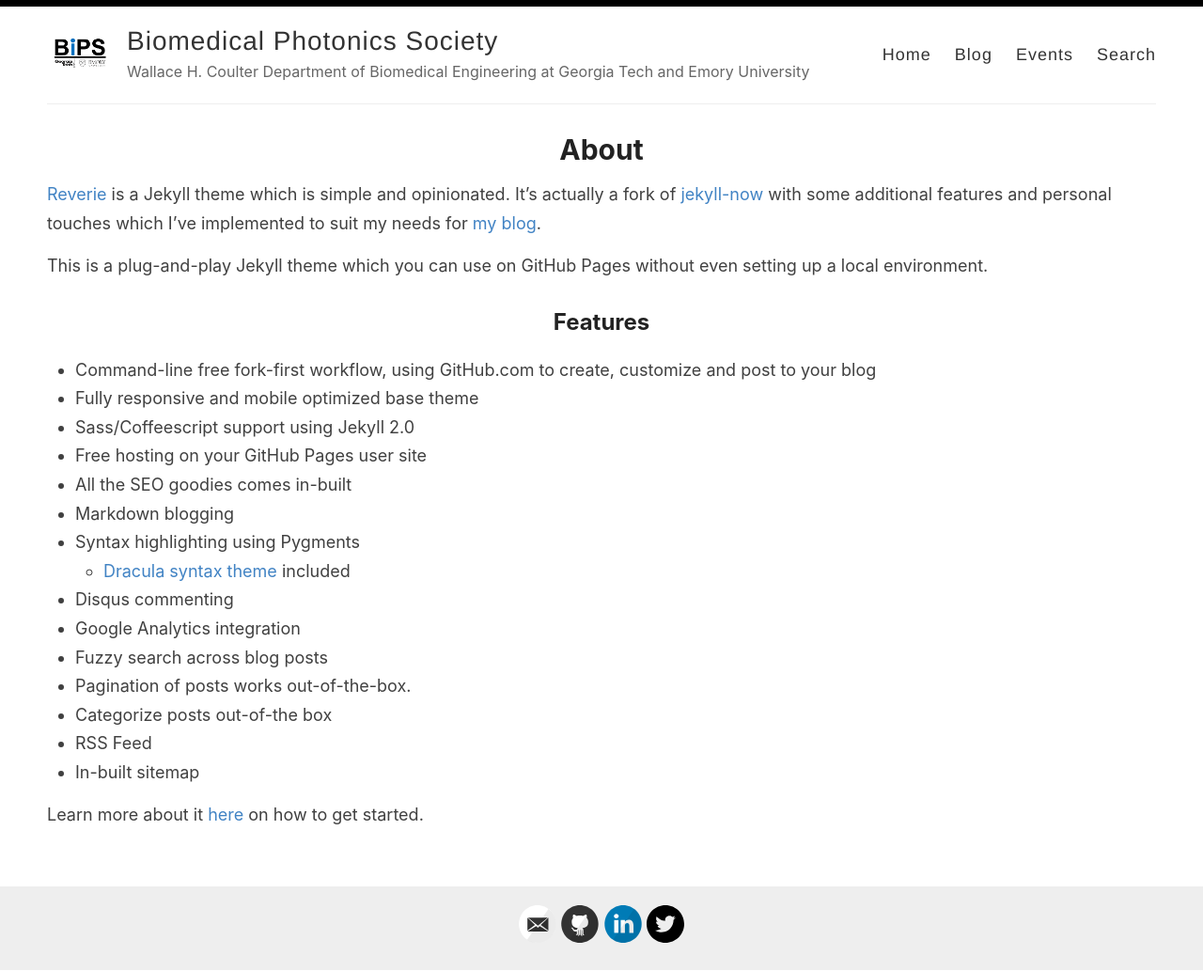
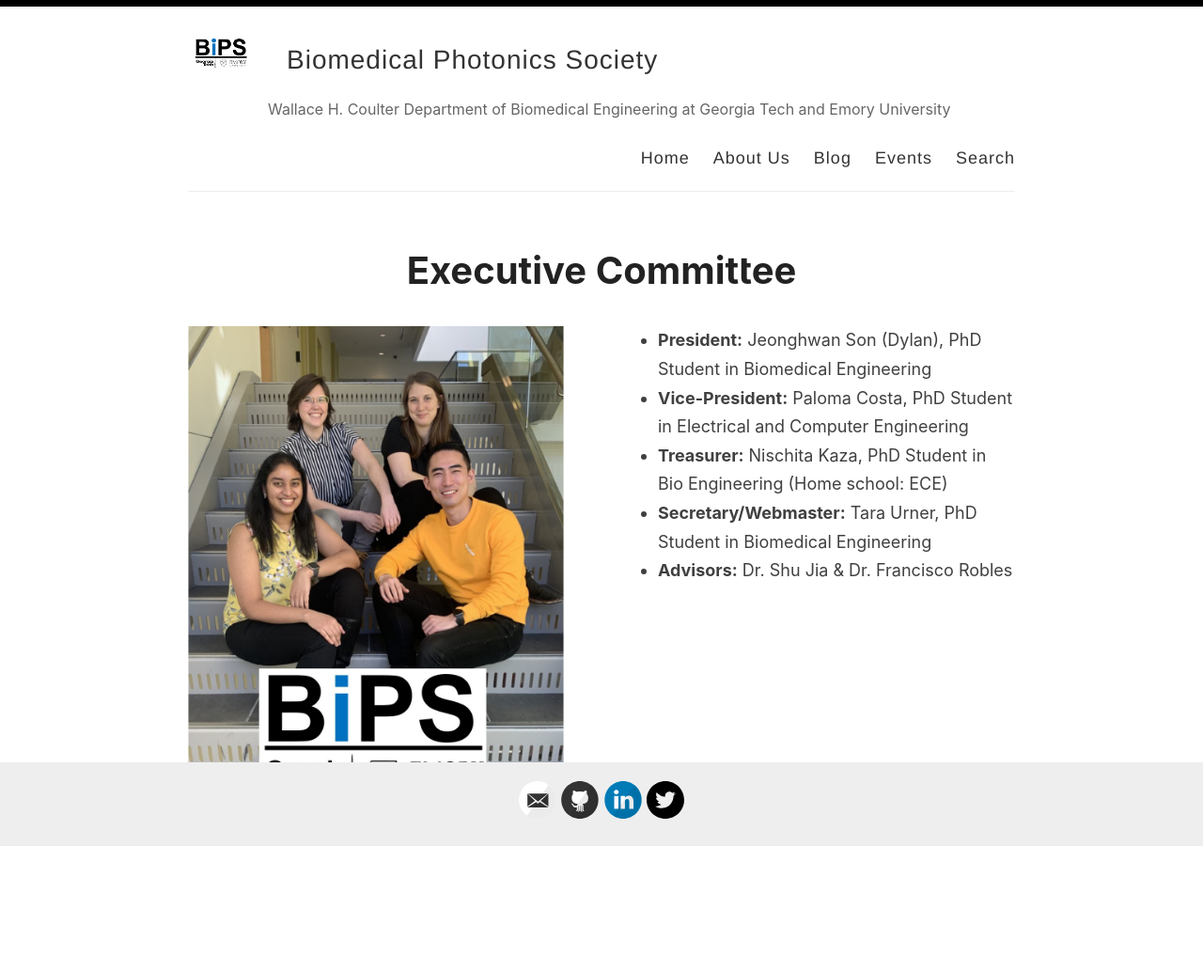
Before and after one commit to bipsgatech/bipsgatech.github.io, a Jekyll site: the page built from _pages/about.md, in a window 1280 px wide. Shown: the whole page at 94% size. Built offline with Jekyll 4.4.1, drawn with Linux system fonts in a browser that asks for light colours; after the commit the page ends 901 px from its top, so only the background shows below that.

Commit message:
updates to home page and about page added

```diff
--- /dev/null
+++ b/_includes/floatimage.html
@@ -0,0 +1,9 @@
+<div style="clear: both;">
+  <div style="float: left; margin-right: 100px;">
+    <img src="{{ include.image_path }}" alt="" width="{{ include.image_width }}">
+  </div>
+  <div>
+    <!-- <h2>{{ include.title }}</h2> -->
+    {{ include.description | markdownify }}
+  </div>
+</div>
--- a/_layouts/default.html
+++ b/_layouts/default.html
@@ -28,6 +28,7 @@
 
             <nav>
               <a href="{{ site.baseurl }}/">Home</a>
+              <a href="{{ site.baseurl }}/about-us">About Us</a>
               <a href="{{ site.baseurl }}/blog">Blog</a>
               <a href="{{ site.baseurl }}/events">Events</a>
               <a href="{{ site.baseurl }}/search">Search</a>
--- a/_pages/about.md
+++ b/_pages/about.md
@@ -1,29 +1,14 @@
 ---
 layout: page
-title: About
-permalink: /about/
+title: Executive Committee
+permalink: /about-us/
 ---
 
-[Reverie](https://github.com/amitmerchant1990/reverie) is a Jekyll theme which is simple and opinionated. It's actually a fork of [jekyll-now](https://github.com/barryclark/jekyll-now) with some additional features and personal touches which I've implemented to suit my needs for [my blog](https://www.amitmerchant.com).
+{% include floatimage.html image_path="/images/Bips_executive.png" image_width="400px"%}
 
-This is a plug-and-play Jekyll theme which you can use on GitHub Pages without even setting up a local environment.
 
-## Features
-
-- Command-line free fork-first workflow, using GitHub.com to create, customize and post to your blog
-- Fully responsive and mobile optimized base theme
-- Sass/Coffeescript support using Jekyll 2.0
-- Free hosting on your GitHub Pages user site
-- All the SEO goodies comes in-built
-- Markdown blogging
-- Syntax highlighting using Pygments
-    - [Dracula syntax theme](https://draculatheme.com/) included
-- Disqus commenting
-- Google Analytics integration
-- Fuzzy search across blog posts
-- Pagination of posts works out-of-the-box.
-- Categorize posts out-of-the box
-- RSS Feed
-- In-built sitemap
-
-Learn more about it [here](https://github.com/amitmerchant1990/reverie) on how to get started.
+- **President:** Jeonghwan Son (Dylan), PhD Student in Biomedical Engineering
+- **Vice-President:** Paloma Costa, PhD Student in Electrical and Computer Engineering
+- **Treasurer:** Nischita Kaza, PhD Student in Bio Engineering (Home school: ECE)
+- **Secretary/Webmaster:** Tara Urner, PhD Student in Biomedical Engineering
+- **Advisors:** Dr. Shu Jia & Dr. Francisco Robles
--- a/assets/style.scss
+++ b/assets/style.scss
@@ -33,8 +33,8 @@
 .container {
 // margin: 0 auto;
 // max-width: 740px;
-  margin: 0 40px;
-  padding: 0 10px;
+  margin: 0 100px;
+  padding: 0 100px;
 // width: 100%;
 }
 
@@ -54,7 +54,8 @@
 }
 
 h1 {
-  font-size: 30px;
+  font-size: 40px;
+  padding:  20px;
   a {
     color: inherit;
   }
```
Also changed, not shown: _pages/events.md (+1 -1 lines), index.md (+2 -15 lines), images/BiPS_logo-2.png (added), 1 other file.
